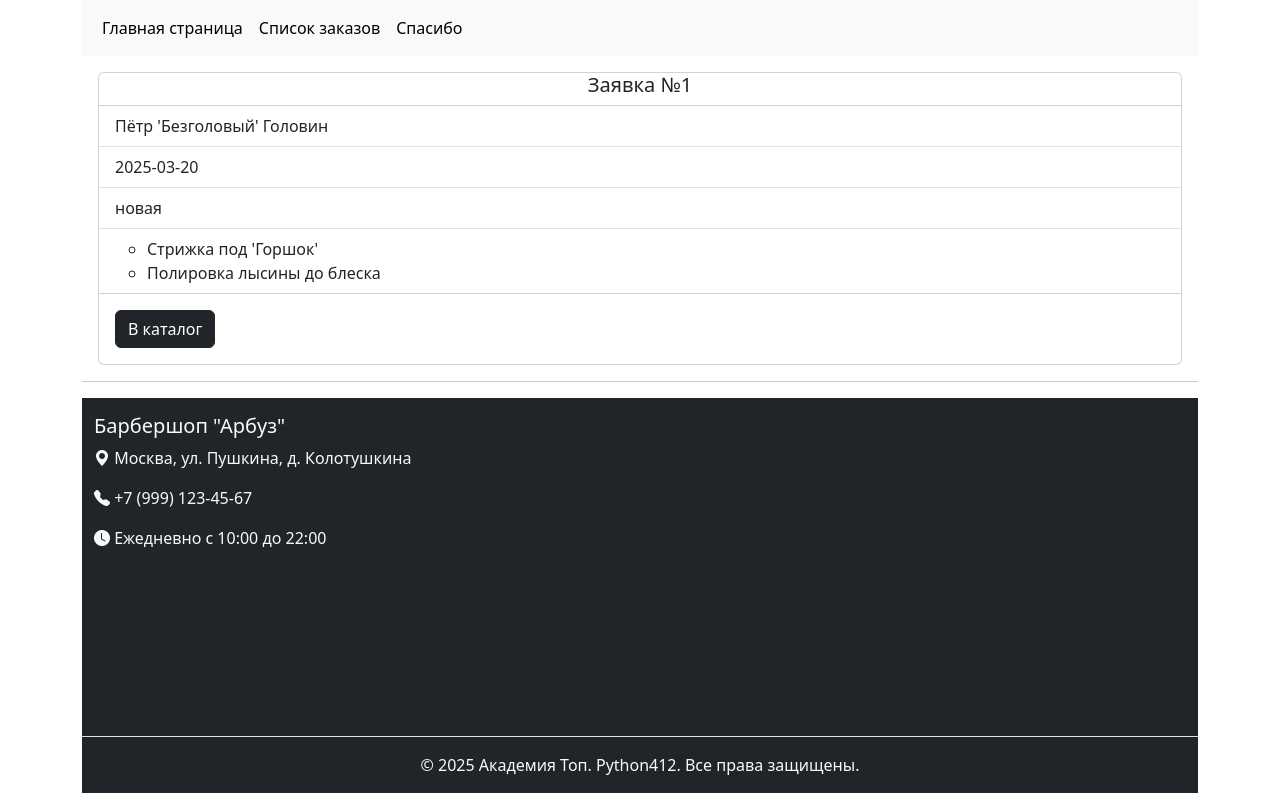
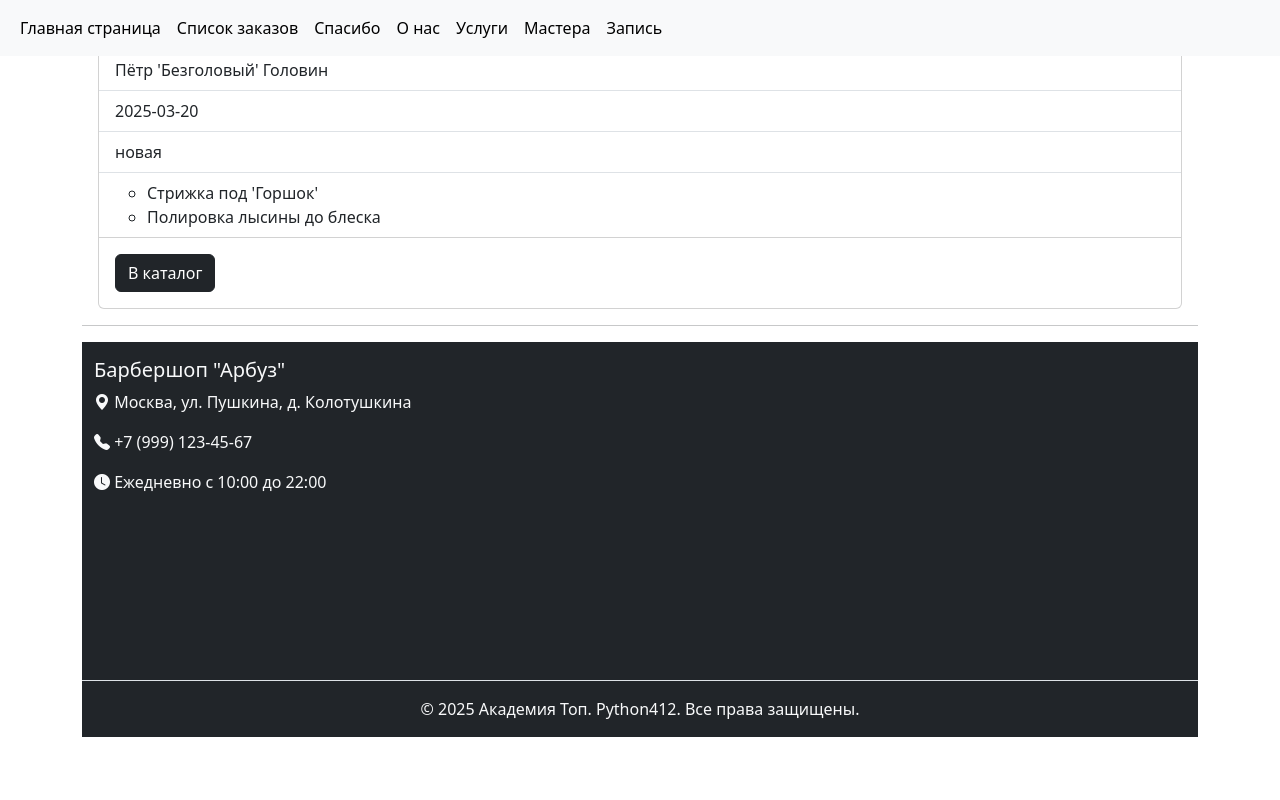
Before and after one commit to KonstantinZenin/django_412, a Django app: page /barbershop/orders/1/ in a window 1280 px wide. Run offline with Django 5.2, Linux system fonts and the light colour scheme.

Commit message:
lesson_47: обновлен шаблон навигационного меню для добавления новых секций "О нас", "Услуги", "Мастера" и "Запись" и сделано "Липкое меню"

```diff
--- a/static/js/order_detail.js
+++ b/static/js/order_detail.js
@@ -1,4 +1,4 @@
 document.addEventListener('DOMContentLoaded', function() {
     console.log('order_detail.js загружен');
-    alert('order_detail.js загружен');
+    // alert('order_detail.js загружен');
 });
--- a/static/js/test.js
+++ b/static/js/test.js
@@ -1,7 +1,4 @@
-document.addEventListener("DOMContentLoaded", function () {
-    console.log("Страница загружена поолностью");
+document.addEventListener('DOMContentLoaded', function() {
+    console.log('Страница загружена полностью!');
+    // alert('Страница загружена полностью!');
 });
-
-document.addEventListener("DOMContentLoaded", function () {
-    alert("Страница загружена поолностью");
-});
--- a/templates/nav_menu_include.html
+++ b/templates/nav_menu_include.html
@@ -1,21 +1,38 @@
-<nav class="navbar navbar-expand-lg bg-body-tertiary">
+<nav class="navbar navbar-expand-lg bg-body-tertiary fixed-top">
     <div class="container-fluid">
-        {% comment %} <a class="navbar-brand" href="#">Панель навигации</a>
-        <button class="navbar-toggler" type="button" data-bs-toggle="collapse" data-bs-target="#navbarNav" aria-controls="navbarNav" aria-expanded="false" aria-label="Переключатель навигации">
-        <span class="navbar-toggler-icon"></span>
-        </button> {% endcomment %}
+    {% comment %} Нам надо about services masters booking {% endcomment %}
     <div class="collapse navbar-collapse" id="navbarNav">
         <ul class="navbar-nav">
-            {% for item in menu_items %}
-            <li class="nav-item">
-                <a class="nav-link active" aria-current="page" href="{% url item.url_name %}">{{ item.name }}</a>
-            </li>
+        {% for item in menu_items %}
+        <li class="nav-item">
+            <a
+            class="nav-link active"
+            aria-current="page"
+            href="{% url item.url_name %}"
+            >{{ item.name }}</a
+            >
             {% endfor %}
-            {% if user.is_staff %}
-            <li class="nav-item">
-                <a class="nav-link" href="/admin/">Админка</a>
-            </li>
-            {% endif %}
+        </li>
+        <li class="nav-item">
+            <a class="nav-link active" aria-current="page" href="{% url 'landing' %}#about"
+            >О нас</a
+            >
+        </li>
+        <li class="nav-item">
+            <a class="nav-link active" aria-current="page" href="{% url 'landing' %}#services"
+            >Услуги</a
+            >
+        </li>
+        <li class="nav-item">
+            <a class="nav-link active" aria-current="page" href="{% url 'landing' %}#masters"
+            >Мастера</a
+            >
+        </li>
+        <li class="nav-item">
+            <a class="nav-link active" aria-current="page" href="{% url 'landing' %}#booking"
+            >Запись</a
+            >
+        </li>
         </ul>
     </div>
     </div>
```
